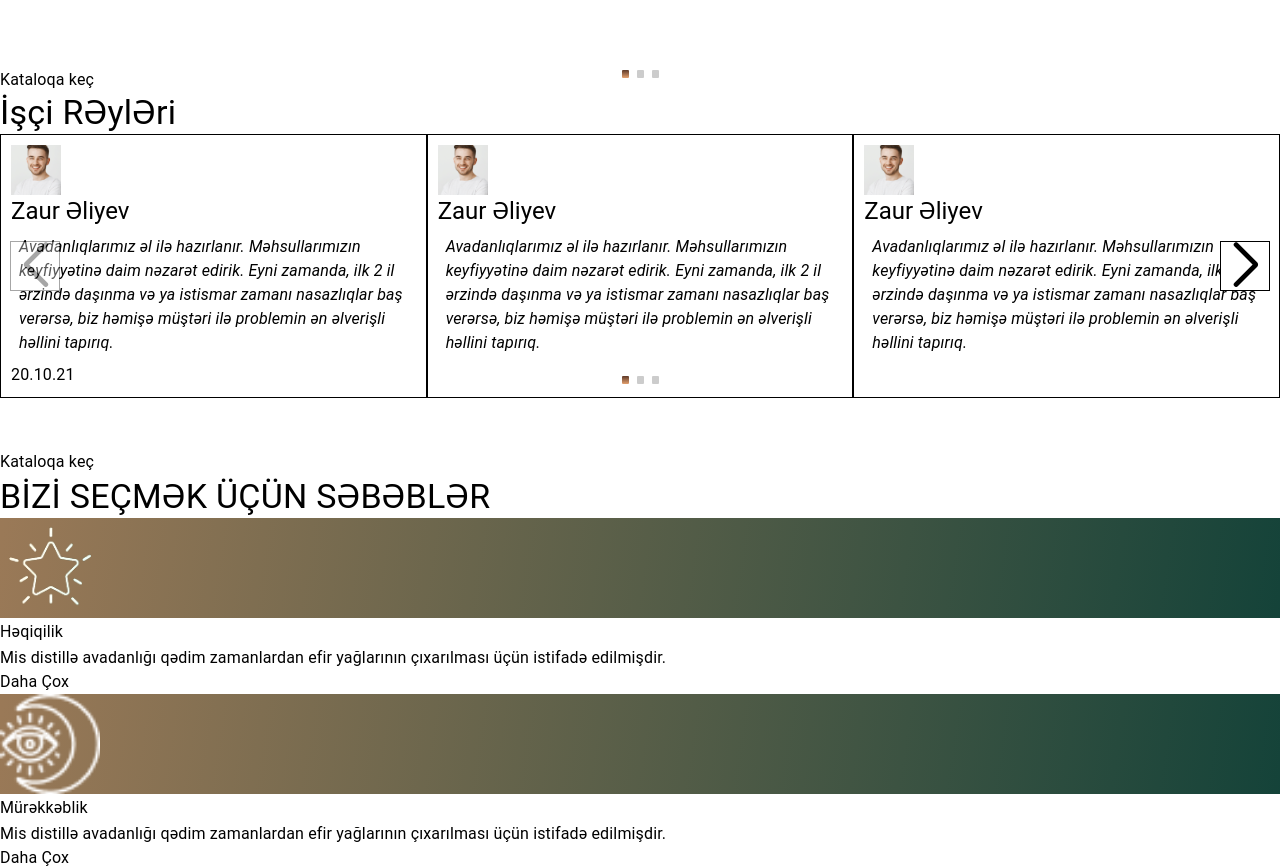
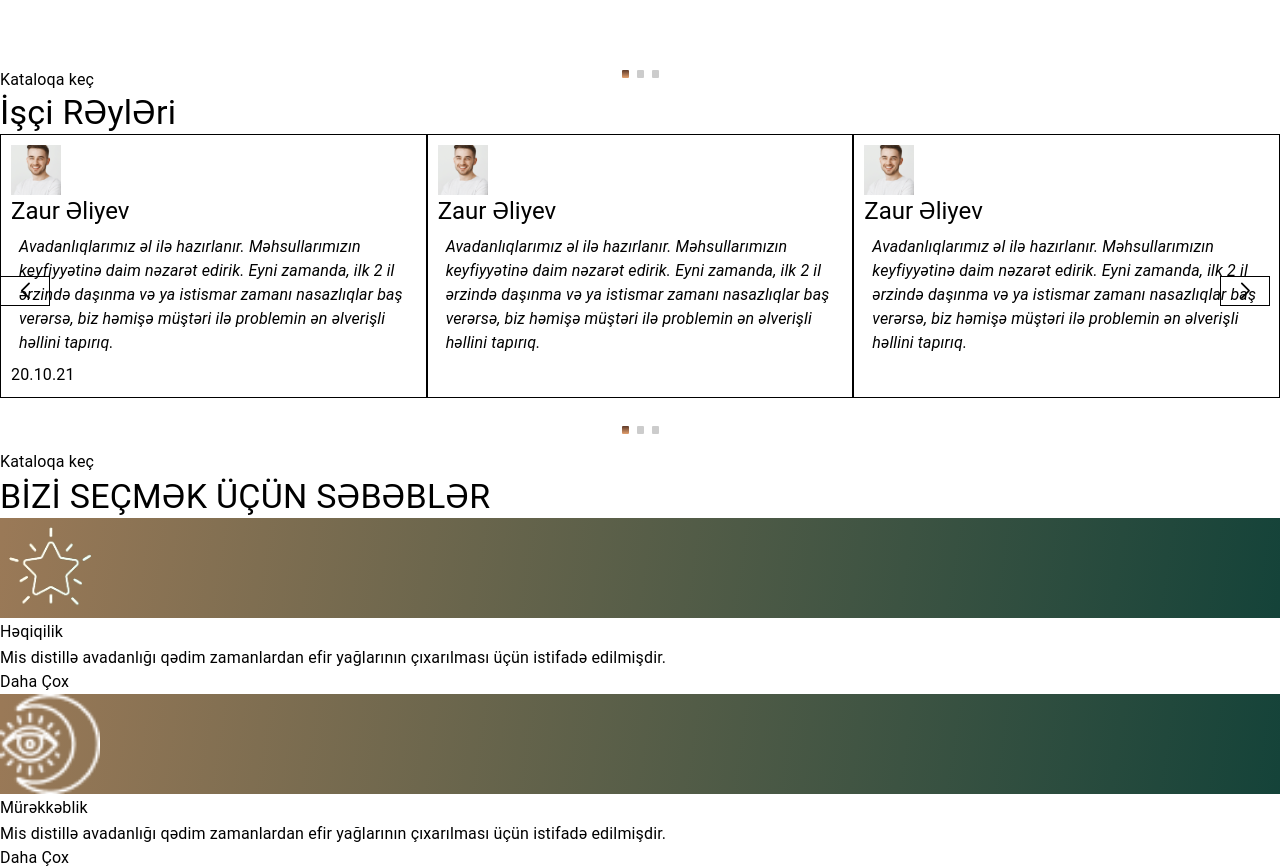
Before and after one commit to Shookrun/Copper-Pro, a Next.js app: page / in a window 1280 px wide. Shown: the part 2520-3388 px from the top of the page. Built offline with nearby package versions, Linux system fonts and the light colour scheme; data requests are answered from the project's data file.

Commit message:
Finished Home Page

```diff
--- a/Components/Header/First.tsx
+++ b/Components/Header/First.tsx
@@ -42,7 +42,7 @@ const Navbar: React.FC = () => {
               <div className="bg-white w-[30px] h-[50px] py-1 flex items-end justify-center max-sm:hidden ">
                 <FavoriteBorderIcon className="w-5" />
               </div>
-              <div className="bg-white w-[30px] h-[50px] py-1 flex items-end justify-center  ">
+              <div className="bg-white w-[30px] h-[50px] py-1 flex items-end justify-center max-sm:ml-28  ">
                 <PersonIcon className="w-5" />
               </div>
               <div className="bg-white w-[30px] h-[50px] py-1 flex items-end justify-center  ">
--- a/Components/Header/Second.tsx
+++ b/Components/Header/Second.tsx
@@ -4,7 +4,7 @@ import First from "./First"
 import Second2 from "./Second2"
 const Navbar2: React.FC = () => {
   return (
-    <div className="relative bg-[url('../public/BG.png')] bg-cover bg-center">
+    <div className="relative bg-[url('../public/BG.png')] bg-cover bg-center max-sm:bg-cover">
       <First/>
       <Second2/>
     </div>
--- a/Components/Main/Banner.tsx
+++ b/Components/Main/Banner.tsx
@@ -7,16 +7,16 @@ interface BannerProps {
 
 const Banner: React.FC<BannerProps> = () => {
     return (
-        <div className="bg-[url('../public/Banner.png')] flex justify-between bg-cover ">
+        <div className="bg-[url('../public/Banner.png')] flex justify-between bg-cover py-10 ">
             <Stack className='gap-14  w-[30%]  items-end justify-end '>
-                <div>
+                <div className=' flex flex-col gap-5'>
                     <Typography className='text text-white text-[100px] tracking-widest'>
                         1+1=3
                     </Typography>
-                    <Typography variant='h6' className='w-72 text-white'>
+                    <Typography variant='h6' className='w-96 text-white'>
                         İki məhsul sifariş edin, üçüncüsü pulsuz əldə edin
                     </Typography>
-                    <Stack className="text-white cursor-pointer w-[84%] text-center h-10 items-center justify-center transition-all bg-gradient-to-r from-gradient1 to-gradient2 hover:scale-95 max-sm:w-40">
+                    <Stack className="text-white cursor-pointer w-[75%] text-center h-10 items-center justify-center transition-all bg-gradient-to-r from-gradient1 to-gradient2 hover:scale-95 max-sm:w-40">
                         <Typography variant="subtitle1">Kataloqa keç  </Typography>
                     </Stack>
                 </div>
--- a/Components/Main/CommentSlider.tsx
+++ b/Components/Main/CommentSlider.tsx
@@ -47,12 +47,13 @@ const Slider: React.FC = () => {
     ];
 
     return (
-      <div className="swiper_slider  ">
+      <div className="swiper_slider relative  ">
         <Swiper
           modules={[Navigation, Pagination, Scrollbar, A11y]}
           spaceBetween={20}
           slidesPerView={1}
           navigation
+          loop={true}
           pagination={{ clickable: true }}
           onSwiper={(swiper) => console.log(swiper)}
           onSlideChange={() => console.log("slide change")}
--- a/app/globals.css
+++ b/app/globals.css
@@ -30,6 +30,7 @@
 ::-webkit-scrollbar {
   width: 10px;
   background-color: #f5f5f5;
+
 }
 
 ::-webkit-scrollbar-thumb {
@@ -45,6 +46,8 @@
     transparent 75%,
     transparent
   );
+
+
 }
 
 ::-webkit-scrollbar-thumb:hover {
@@ -62,6 +65,8 @@
 
 .gbox {
   background: linear-gradient(278.32deg, #0b3f37 -7.03%, #cb8d62 136.33%);
+
+
 }
 .swiper-pagination-bullet-active {
   background: linear-gradient(#5E3928,#E4A16F) !important;
@@ -156,9 +161,7 @@ display: flex;
 
 
  /* slider start */
- .slider {
-  /* background-color: red; */
- }
+
 
  .slider .swiper-button-prev{
   position: absolute !important;
@@ -171,3 +174,46 @@ display: flex;
  }
 
  /* slider end */
+
+
+ /* Comment Swiper start */
+
+
+ .swiper_slider .swiper-button-prev::after{
+  background-color: transparent;
+  color:black;
+  padding:10px;
+ height: 30px;
+ padding:10px;
+ display:flex;
+ align-items: center;
+ justify-content: center;
+  font-size:16px;
+
+
+ }
+
+ .swiper_slider .swiper-button-next::after{
+  background-color: transparent;
+  color:black;
+  padding:10px;
+ height: 30px;
+ padding:10px;
+ display:flex;
+ align-items: center;
+ justify-content: center;
+  font-size:16px;
+ }
+
+ .swiper_slider .swiper-button-prev{
+  position: absolute !important;
+  left:0px !important;
+  /* background-color: red; */
+ }
+
+ .swiper_slider .swiper{
+  position: static !important;
+ }
+
+
+ /* Comment Swiper end */
```
